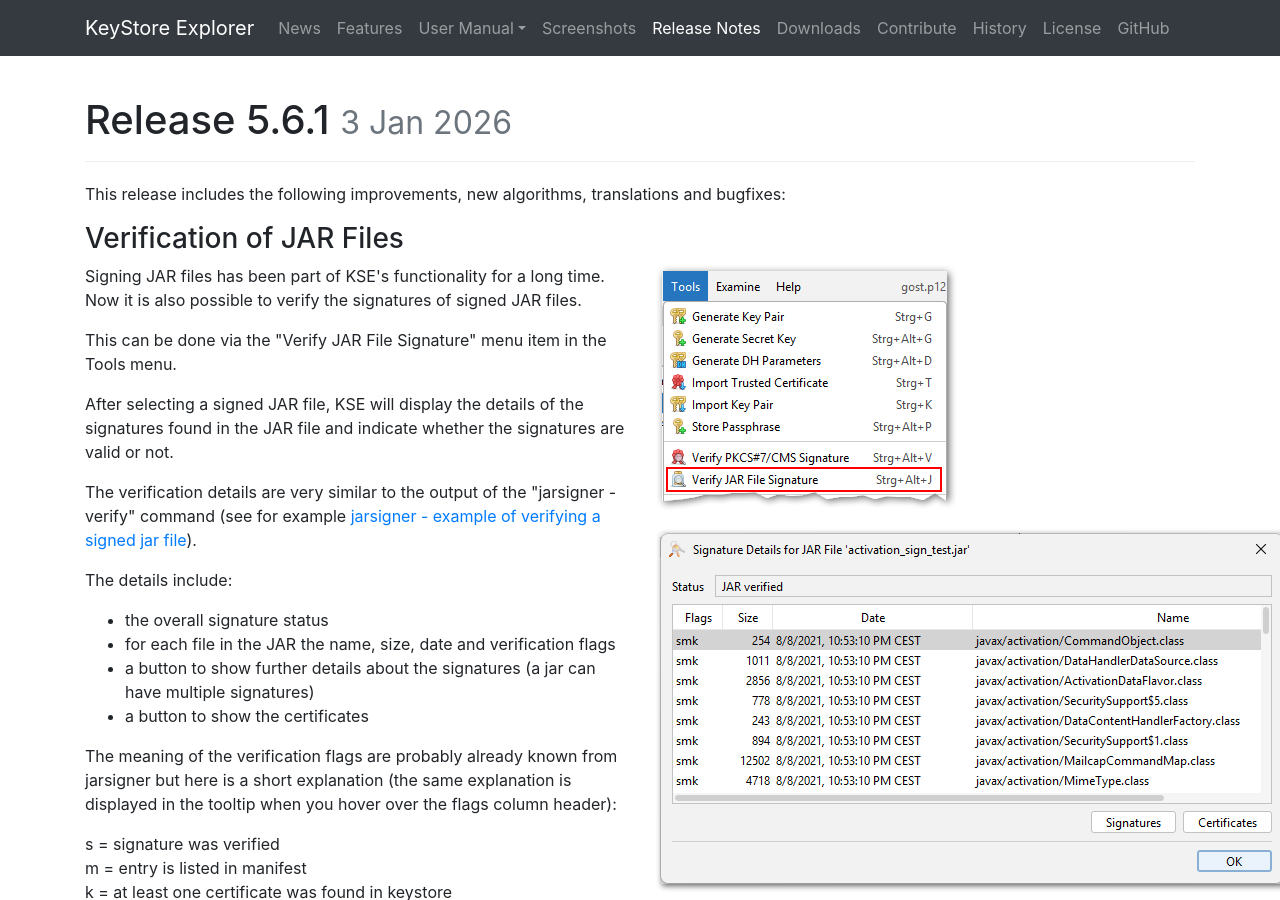
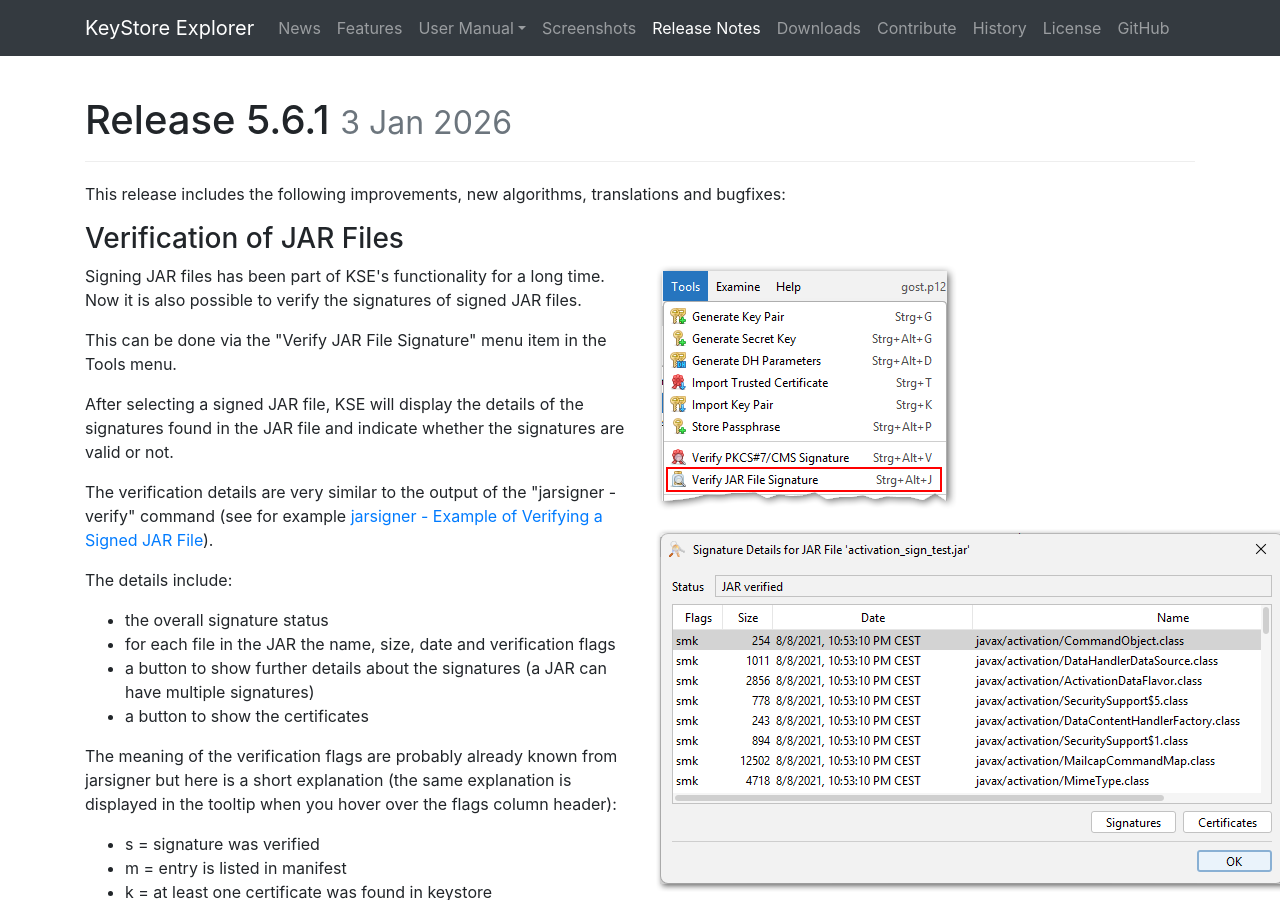
Before and after one commit to kaikramer/kaikramer.github.io, a Jekyll site: the page built from releases.html, in a window 1280 px wide and 900 px high. Built offline with Jekyll 4.4.1, drawn with Linux system fonts in a browser that asks for light colours; some of the changed text lies outside the part shown.

Commit message:
✏️ fix minor typos or add minor enhancements (on Release Notes 5.6.1 page)

```diff
--- a/releases.html
+++ b/releases.html
@@ -26,24 +26,24 @@
         </p>
         <p>
         The verification details are very similar to the output of the "jarsigner -verify" command (see for example
-        <a href="https://docs.oracle.com/en/java/javase/17/docs/specs/man/jarsigner.html#example-of-verifying-a-signed-jar-file">jarsigner - example of verifying a signed jar file</a>).
+        <a href="https://docs.oracle.com/en/java/javase/17/docs/specs/man/jarsigner.html#example-of-verifying-a-signed-jar-file">jarsigner - Example of Verifying a Signed JAR File</a>).
         </p>
         <p>
             The details include:
             <ul>
                 <li>the overall signature status</li>
                 <li>for each file in the JAR the name, size, date and verification flags</li>
-                <li>a button to show further details about the signatures (a jar can have multiple signatures)</li>
+                <li>a button to show further details about the signatures (a JAR can have multiple signatures)</li>
                 <li>a button to show the certificates</li>
             </ul>
             <p>
             The meaning of the verification flags are probably already known from jarsigner but here is a short explanation
             (the same explanation is displayed in the tooltip when you hover over the flags column header):
-            </p>
-            <p>
-            s = signature was verified<br/>
-            m = entry is listed in manifest<br/>
-            k = at least one certificate was found in keystore<br/>
+            <ul>
+                <li>s = signature was verified</li>
+                <li>m = entry is listed in manifest</li>
+                <li>k = at least one certificate was found in keystore</li>
+            </ul>
             </p>
         </p>
         </p>
@@ -434,7 +434,7 @@
                 <li>Fixed AccessDenied error when signing JAR file using output file prefix or suffix (contributed by jonwltn)</li>
                 <li>Fixed certificate chain validation (contributed by Jairo Graterón)</li>
                 <li>Fixed CRL verification when using BC provider (contributed by jonwltn)</li>
-                <li>Fixed duplicate shortcut Ctrl-Alt-S (contributed by The-Lum)</li>
+                <li>Fixed duplicate shortcut Ctrl+Alt+S (contributed by The-Lum)</li>
                 <li>Fixed KeyStore table translations (contributed by jonwltn)</li>
                 <li>Fixed lost focus on Secret Key entry after viewing details (contributed by jonwltn)</li>
                 <li>Fixed key stores not being updated after expiry warning days change (contributed by jonwltn)</li>
```
Also changed, not shown: other parts of releases.html (+1 -1 lines).
